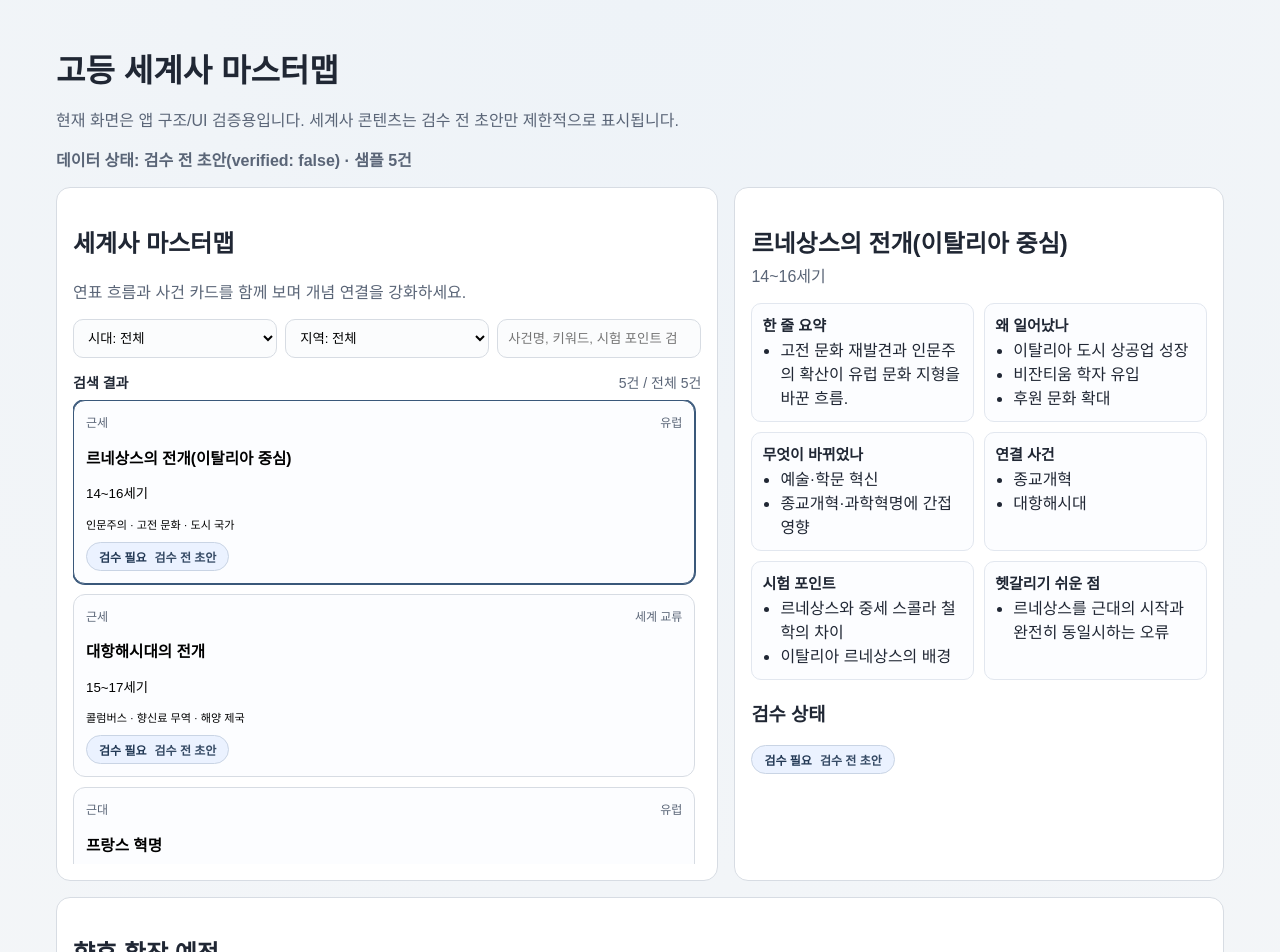
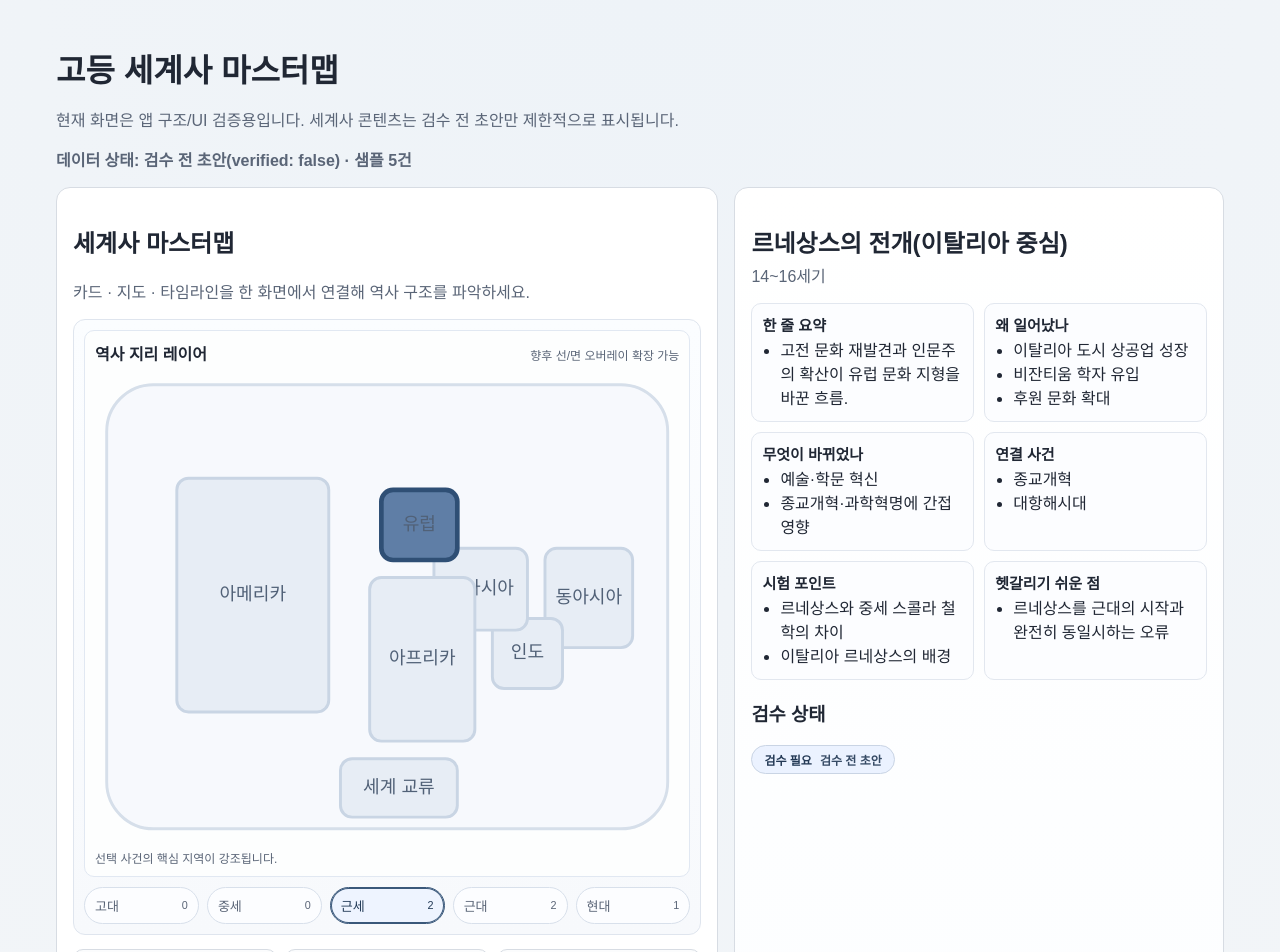
Before and after one commit to yogitobi31/world_history_korean_highschool, a Next.js app: page / in a window 1280 px wide. Shown: the top 952 px of the page. Built offline with nearby package versions, Linux system fonts and the light colour scheme.

Commit message:
feat: add connected map and timeline canvas to main explorer

```diff
--- a/src/app/globals.css
+++ b/src/app/globals.css
@@ -36,8 +36,86 @@ body {
   border-radius: 14px;
   padding: 16px;
 }
+.detail-panel {
+  background: linear-gradient(180deg, #ffffff 0%, #fbfdff 100%);
+}
 .future-panel { margin-top: 16px; }
 .panel-head p { margin-top: 6px; color: var(--muted); }
+
+.history-canvas {
+  border: 1px solid #dfe5ee;
+  border-radius: 12px;
+  padding: 10px;
+  background: linear-gradient(180deg, #fbfdff 0%, #f7f9fc 100%);
+  margin: 12px 0 14px;
+  display: grid;
+  gap: 10px;
+}
+.map-shell {
+  border: 1px solid #e1e8f2;
+  border-radius: 10px;
+  padding: 10px;
+  background: #fdfefe;
+}
+.map-header {
+  display: flex;
+  justify-content: space-between;
+  align-items: baseline;
+  margin-bottom: 8px;
+}
+.map-header span {
+  font-size: 12px;
+  color: var(--muted);
+}
+.map-shell svg { width: 100%; height: auto; display: block; }
+.map-frame { fill: #f7f9fd; stroke: #d6dfea; stroke-width: 0.5; }
+.map-region {
+  fill: #e7edf5;
+  stroke: #c9d5e4;
+  stroke-width: 0.5;
+  transition: all 0.25s ease;
+}
+.map-region.active {
+  fill: #5f7ea6;
+  stroke: #2f4f75;
+  stroke-width: 0.8;
+}
+.map-label {
+  fill: #516177;
+  font-size: 3.1px;
+  text-anchor: middle;
+  dominant-baseline: middle;
+  pointer-events: none;
+}
+.map-note {
+  margin: 8px 0 0;
+  font-size: 12px;
+  color: var(--muted);
+}
+
+.timeline-ribbon {
+  display: grid;
+  grid-template-columns: repeat(5, minmax(0, 1fr));
+  gap: 8px;
+}
+.timeline-node {
+  border: 1px solid #d8e0eb;
+  border-radius: 999px;
+  padding: 8px 10px;
+  background: #fcfdff;
+  display: flex;
+  justify-content: space-between;
+  align-items: center;
+  color: var(--muted);
+  font-size: 13px;
+}
+.timeline-node.active {
+  border-color: var(--accent);
+  box-shadow: inset 0 0 0 1px var(--accent);
+  color: #223a57;
+  background: #eef4ff;
+}
+
 .filters {
   display: grid;
   grid-template-columns: repeat(3, minmax(0, 1fr));
@@ -64,7 +142,7 @@ body {
   margin: 0;
   display: grid;
   gap: 10px;
-  max-height: 58vh;
+  max-height: 48vh;
   overflow-y: auto;
   padding-right: 6px;
 }
@@ -128,6 +206,7 @@ body {
 
 @media (max-width: 900px) {
   .layout-grid { grid-template-columns: 1fr; }
-  .filters, .detail-grid { grid-template-columns: 1fr; }
+  .filters, .detail-grid, .timeline-ribbon { grid-template-columns: 1fr; }
   .card-list { max-height: 46vh; }
+  .map-header { display: block; }
 }
--- a/src/components/EventExplorer.tsx
+++ b/src/components/EventExplorer.tsx
@@ -5,10 +5,22 @@ import EventCard from "@/components/EventCard";
 import EventDetailPanel from "@/components/EventDetailPanel";
 import FilterBar from "@/components/FilterBar";
 import { FILTER_ALL, FilterValue, filterEvents, getEras, getRegions } from "@/lib/filters";
-import { WorldHistoryEvent } from "@/types/worldHistory";
+import { Region, WorldHistoryEvent } from "@/types/worldHistory";
 
 type Props = {
   events: WorldHistoryEvent[];
+};
+
+const ERA_ORDER: WorldHistoryEvent["era"][] = ["고대", "중세", "근세", "근대", "현대"];
+
+const mapRegions: Record<Region | "세계 교류", { x: number; y: number; w: number; h: number; label: string }> = {
+  동아시아: { x: 77, y: 30, w: 15, h: 17, label: "동아시아" },
+  인도: { x: 68, y: 42, w: 12, h: 12, label: "인도" },
+  서아시아: { x: 58, y: 30, w: 16, h: 14, label: "서아시아" },
+  유럽: { x: 49, y: 20, w: 13, h: 12, label: "유럽" },
+  아프리카: { x: 47, y: 35, w: 18, h: 28, label: "아프리카" },
+  아메리카: { x: 14, y: 18, w: 26, h: 40, label: "아메리카" },
+  "세계 교류": { x: 42, y: 66, w: 20, h: 10, label: "세계 교류" }
 };
 
 export default function EventExplorer({ events }: Props) {
@@ -32,7 +44,12 @@ export default function EventExplorer({ events }: Props) {
       <section className="timeline-panel">
         <div className="panel-head">
           <h2>세계사 마스터맵</h2>
-          <p>연표 흐름과 사건 카드를 함께 보며 개념 연결을 강화하세요.</p>
+          <p>카드 · 지도 · 타임라인을 한 화면에서 연결해 역사 구조를 파악하세요.</p>
+        </div>
+
+        <div className="history-canvas" aria-label="세계사 구조 캔버스">
+          <MiniWorldMap activeRegion={selectedEvent?.region ?? null} />
+          <TimelineRibbon events={filteredEvents} selectedEvent={selectedEvent} />
         </div>
 
         <FilterBar
@@ -66,3 +83,54 @@ export default function EventExplorer({ events }: Props) {
     </div>
   );
 }
+
+function MiniWorldMap({ activeRegion }: { activeRegion: Region | null }) {
+  return (
+    <section className="map-shell" aria-label="미니 세계 지도">
+      <div className="map-header">
+        <strong>역사 지리 레이어</strong>
+        <span>향후 선/면 오버레이 확장 가능</span>
+      </div>
+      <svg viewBox="0 0 100 80" role="img" aria-label="지역별 역사 지도">
+        <rect x="2" y="2" width="96" height="76" rx="8" className="map-frame" />
+        {Object.entries(mapRegions).map(([region, shape]) => {
+          const isActive = activeRegion === region;
+          return (
+            <g key={region}>
+              <rect
+                x={shape.x}
+                y={shape.y}
+                width={shape.w}
+                height={shape.h}
+                rx="2"
+                className={`map-region ${isActive ? "active" : ""}`}
+              />
+              <text x={shape.x + shape.w / 2} y={shape.y + shape.h / 2} className="map-label">
+                {shape.label}
+              </text>
+            </g>
+          );
+        })}
+      </svg>
+      <p className="map-note">선택 사건의 핵심 지역이 강조됩니다.</p>
+    </section>
+  );
+}
+
+function TimelineRibbon({ events, selectedEvent }: { events: WorldHistoryEvent[]; selectedEvent: WorldHistoryEvent | null }) {
+  const eraCounts = ERA_ORDER.map((era) => ({ era, count: events.filter((event) => event.era === era).length }));
+
+  return (
+    <section className="timeline-ribbon" aria-label="시대 타임라인">
+      {eraCounts.map(({ era, count }) => {
+        const isActive = selectedEvent?.era === era;
+        return (
+          <div key={era} className={`timeline-node ${isActive ? "active" : ""}`}>
+            <span>{era}</span>
+            <small>{count}</small>
+          </div>
+        );
+      })}
+    </section>
+  );
+}
```
